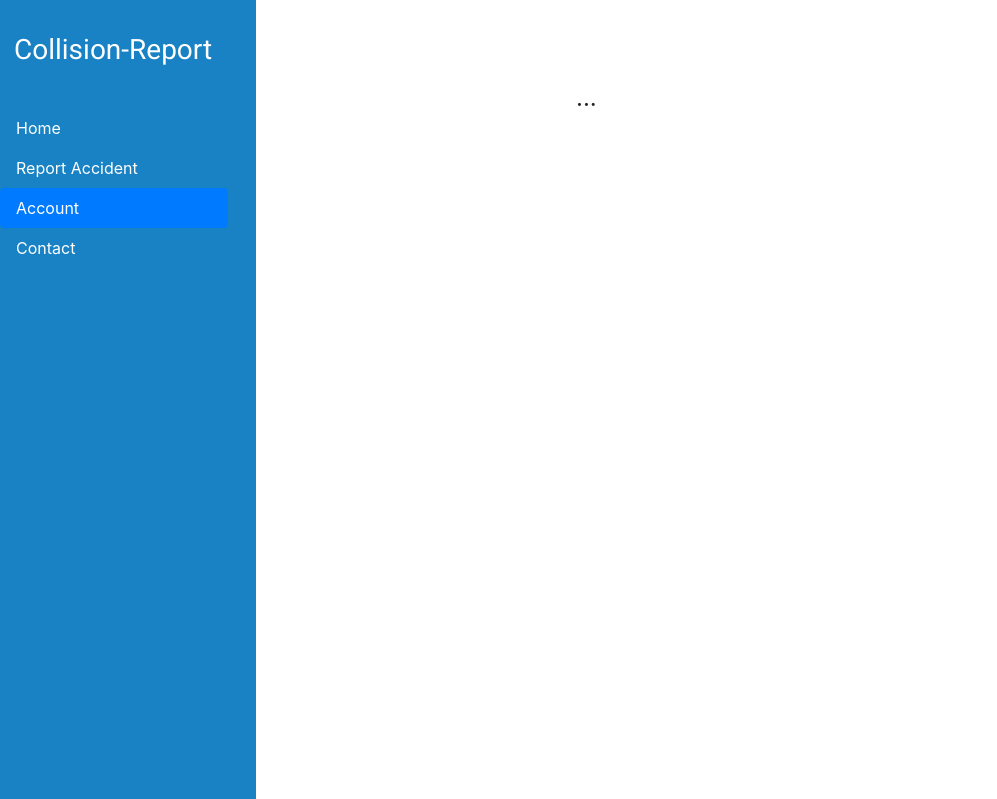
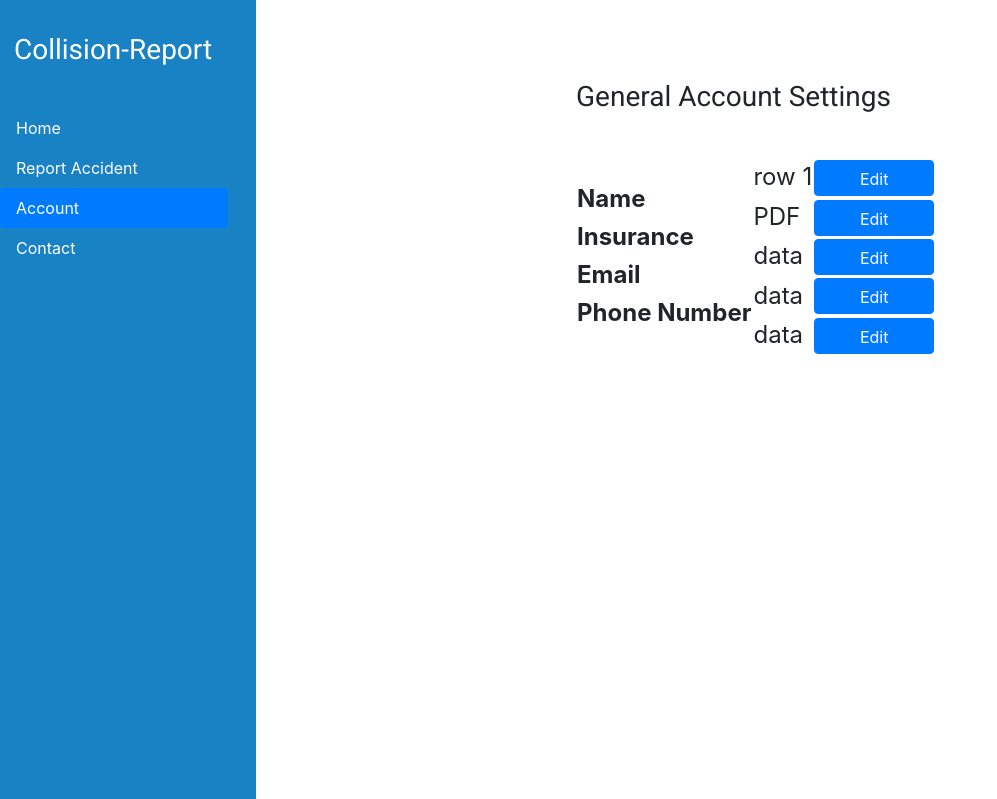
Before and after one commit to nakishacoh/Collision-Report, a PHP site: page /dash/da.php in a window 1280 px wide, after a click on "Account". Shown: the top 799 px of the page, without its empty margins (0-997 px from the left). Run offline with PHP 8.4, Linux system fonts and the light colour scheme.

Commit message:
dashboard update

```diff
--- a/dash/css/style.css
+++ b/dash/css/style.css
@@ -64,3 +64,9 @@ p{
    margin: 0px auto;
    float: none;
 }
+
+/* Account Page */
+
+#vertical-2 thead, #vertical-2 tbody{
+              display:inline-block;
+          }
--- a/dash/da.php
+++ b/dash/da.php
@@ -58,7 +58,48 @@
   <div class="tab-pane fade" id="v-pills-profile" role="tabpanel" aria-labelledby="v-pills-profile-tab">...</div>
 
   <!-- Account Page -->
-  <div class="tab-pane fade" id="v-pills-messages" role="tabpanel" aria-labelledby="v-pills-messages-tab">...</div>
+  <div class="tab-pane fade" id="v-pills-messages" role="tabpanel" aria-labelledby="v-pills-messages-tab">
+    <h3>General Account Settings</h3>
+
+    <table id="vertical-2">
+               <thead>
+                   <tr>
+                       <th colspan="3">Name</th>
+                   </tr>
+                   <tr>
+                       <th colspan="3">Insurance</th>
+                   </tr>
+                   <tr>
+                       <th colspan="3">Email</th>
+                   </tr>
+                   <tr>
+                       <th colspan="3">Phone Number</th>
+                   </tr>
+               </thead>
+               <tbody>
+                   <tr>
+                       <td>row 1</td>
+                       <td><button type="button" class="btn btn-primary">Edit</button></td>
+                   </tr>
+                   <tr>
+                       <td>PDF</td>
+                       <td><button type="button" class="btn btn-primary">Edit</button></td>
+
+                   </tr>
+                   <tr>
+                       <td>data</td>
+                       <td><button type="button" class="btn btn-primary">Edit</button></td>
+                   </tr>
+                   <tr>
+                       <td>data</td>
+                       <td><button type="button" class="btn btn-primary">Edit</button></td>
+                   </tr>
+                   <tr>
+                       <td>data</td>
+                       <td><button type="button" class="btn btn-primary">Edit</button></td>
+                   </tr>
+               </tbody>
+  </div>
 
   <!-- Contact Page -->
   <div class="tab-pane fade" id="v-pills-settings" role="tabpanel" aria-labelledby="v-pills-settings-tab">...</div>
```
Also changed, not shown: dash/script/script.js (line endings or trailing spaces), 1 other file.
